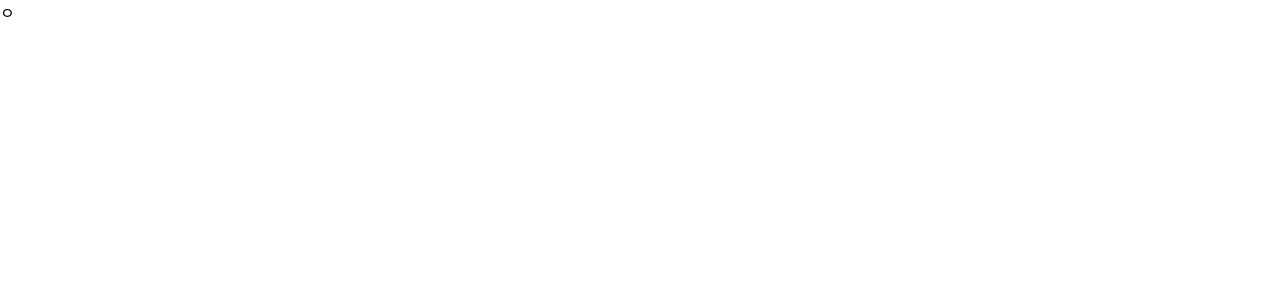
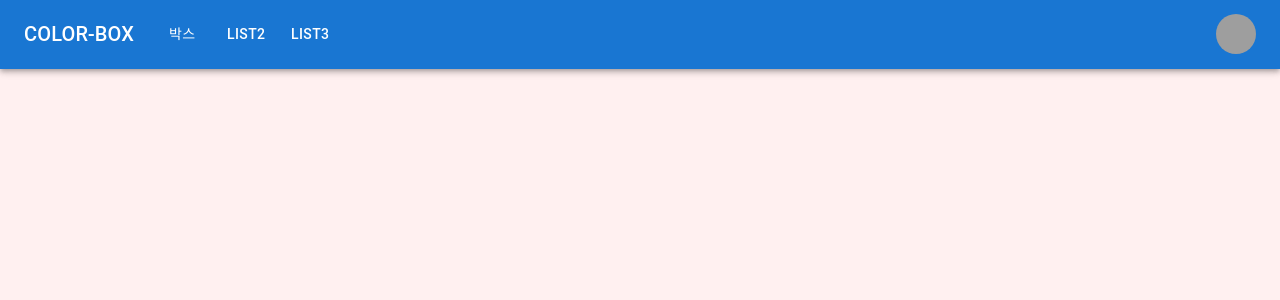
Before and after one commit to NapolDeveloper/color-palette, a React (Create React App) app: page / in a window 1280 px wide. Shown: the top 300 px of the page. Built offline with nearby package versions, Linux system fonts and the light colour scheme; grey boxes are pictures that could not be loaded.

Commit message:
material ui setting

```diff
--- a/package.json
+++ b/package.json
@@ -3,6 +3,10 @@
   "version": "0.1.0",
   "private": true,
   "dependencies": {
+    "@emotion/react": "^11.7.0",
+    "@emotion/styled": "^11.6.0",
+    "@mui/icons-material": "^5.2.1",
+    "@mui/material": "^5.2.3",
     "@reduxjs/toolkit": "^1.6.2",
     "@testing-library/jest-dom": "^5.11.4",
     "@testing-library/react": "^11.1.0",
--- a/src/App.tsx
+++ b/src/App.tsx
@@ -1,8 +1,25 @@
 import React from 'react';
-import './App.css';
+import Header from './components/Header/Header';
+import styled from 'styled-components';
 
-function App() {
-  return <div>ㅇ</div>;
-}
+import { BrowserRouter, Routes, Route } from 'react-router-dom';
+import GlobalStyle from './styles/GlobalStyle';
+
+const Container = styled.div`
+  width: 100%;
+  height: 100%;
+  background-color: #fff0f0;
+`;
+
+const App: React.FC = () => {
+  return (
+    <BrowserRouter>
+      <Container>
+        <GlobalStyle />
+        <Header />
+      </Container>
+    </BrowserRouter>
+  );
+};
 
 export default App;
--- /dev/null
+++ b/src/components/Header/Header.tsx
@@ -0,0 +1,131 @@
+import React, { useState } from 'react';
+
+import {
+  AppBar,
+  Box,
+  Toolbar,
+  IconButton,
+  Typography,
+  Menu,
+  Container,
+  Avatar,
+  Button,
+  Tooltip,
+  MenuItem
+} from '@mui/material';
+
+import MenuIcon from '@mui/icons-material/Menu';
+
+const pages = ['박스', 'list2', 'list3'];
+const settings = ['Profile', 'Account', 'Dashboard', 'Logout'];
+
+const Header: React.FC = () => {
+  const [anchorElNav, setAnchorElNav] = React.useState<null | HTMLElement>(null);
+  const [anchorElUser, setAnchorElUser] = React.useState<null | HTMLElement>(null);
+
+  const handleOpenNavMenu = (event: React.MouseEvent<HTMLElement>) => {
+    setAnchorElNav(event.currentTarget);
+  };
+  const handleOpenUserMenu = (event: React.MouseEvent<HTMLElement>) => {
+    setAnchorElUser(event.currentTarget);
+  };
+
+  const handleCloseNavMenu = () => {
+    setAnchorElNav(null);
+  };
+
+  const handleCloseUserMenu = () => {
+    setAnchorElUser(null);
+  };
+  return (
+    <AppBar position='static'>
+      <Container maxWidth='xl'>
+        <Toolbar disableGutters>
+          <Typography variant='h6' noWrap component='div' sx={{ mr: 2, display: { xs: 'none', md: 'flex' } }}>
+            COLOR-BOX
+          </Typography>
+
+          <Box sx={{ flexGrow: 1, display: { xs: 'flex', md: 'none' } }}>
+            <IconButton
+              size='large'
+              aria-label='account of current user'
+              aria-controls='menu-appbar'
+              aria-haspopup='true'
+              onClick={handleOpenNavMenu}
+              color='inherit'
+            >
+              <MenuIcon />
+            </IconButton>
+
+            <Menu
+              id='menu-appbar'
+              anchorEl={anchorElNav}
+              anchorOrigin={{
+                vertical: 'bottom',
+                horizontal: 'left'
+              }}
+              keepMounted
+              transformOrigin={{
+                vertical: 'top',
+                horizontal: 'left'
+              }}
+              open={Boolean(anchorElNav)}
+              onClose={handleCloseNavMenu}
+              sx={{
+                display: { xs: 'block', md: 'none' }
+              }}
+            >
+              {pages.map((page) => (
+                <MenuItem key={page} onClick={handleCloseNavMenu}>
+                  <Typography textAlign='center'>{page}</Typography>
+                </MenuItem>
+              ))}
+            </Menu>
+          </Box>
+          <Typography variant='h6' noWrap component='div' sx={{ flexGrow: 1, display: { xs: 'flex', md: 'none' } }}>
+            COLOR-BOX
+          </Typography>
+          <Box sx={{ flexGrow: 1, display: { xs: 'none', md: 'flex' } }}>
+            {pages.map((page) => (
+              <Button key={page} onClick={handleCloseNavMenu} sx={{ my: 2, color: 'white', display: 'block' }}>
+                {page}
+              </Button>
+            ))}
+          </Box>
+
+          <Box sx={{ flexGrow: 0 }}>
+            <Tooltip title='Open settings'>
+              <IconButton onClick={handleOpenUserMenu} sx={{ p: 0 }}>
+                <Avatar alt='Remy Sharp' src='/static/images/avatar/2.jpg' />
+              </IconButton>
+            </Tooltip>
+            <Menu
+              sx={{ mt: '45px' }}
+              id='menu-appbar'
+              anchorEl={anchorElUser}
+              anchorOrigin={{
+                vertical: 'top',
+                horizontal: 'right'
+              }}
+              keepMounted
+              transformOrigin={{
+                vertical: 'top',
+                horizontal: 'right'
+              }}
+              open={Boolean(anchorElUser)}
+              onClose={handleCloseUserMenu}
+            >
+              {settings.map((setting) => (
+                <MenuItem key={setting} onClick={handleCloseNavMenu}>
+                  <Typography textAlign='center'>{setting}</Typography>
+                </MenuItem>
+              ))}
+            </Menu>
+          </Box>
+        </Toolbar>
+      </Container>
+    </AppBar>
+  );
+};
+
+export default Header;
--- /dev/null
+++ b/src/styles/GlobalStyle.js
@@ -0,0 +1,28 @@
+import { createGlobalStyle } from 'styled-components';
+
+const GlobalStyle = createGlobalStyle`
+  *
+  {
+    margin: 0;
+    padding: 0;
+    box-sizing: border-box;
+    font-family: 'Poppins', sans-serif;
+  }
+  body, html, #root {
+    width: 100%;
+    height: 100%;
+  }
+  a{
+    text-decoration: none;
+  }
+  button{
+    text-decoration: none;
+    border: none;
+  }
+  input:focus{
+    outline: none;
+  }
+
+`;
+
+export default GlobalStyle;
```
Also changed, not shown: 2 other files (tests, documents, lock files or other folders).
